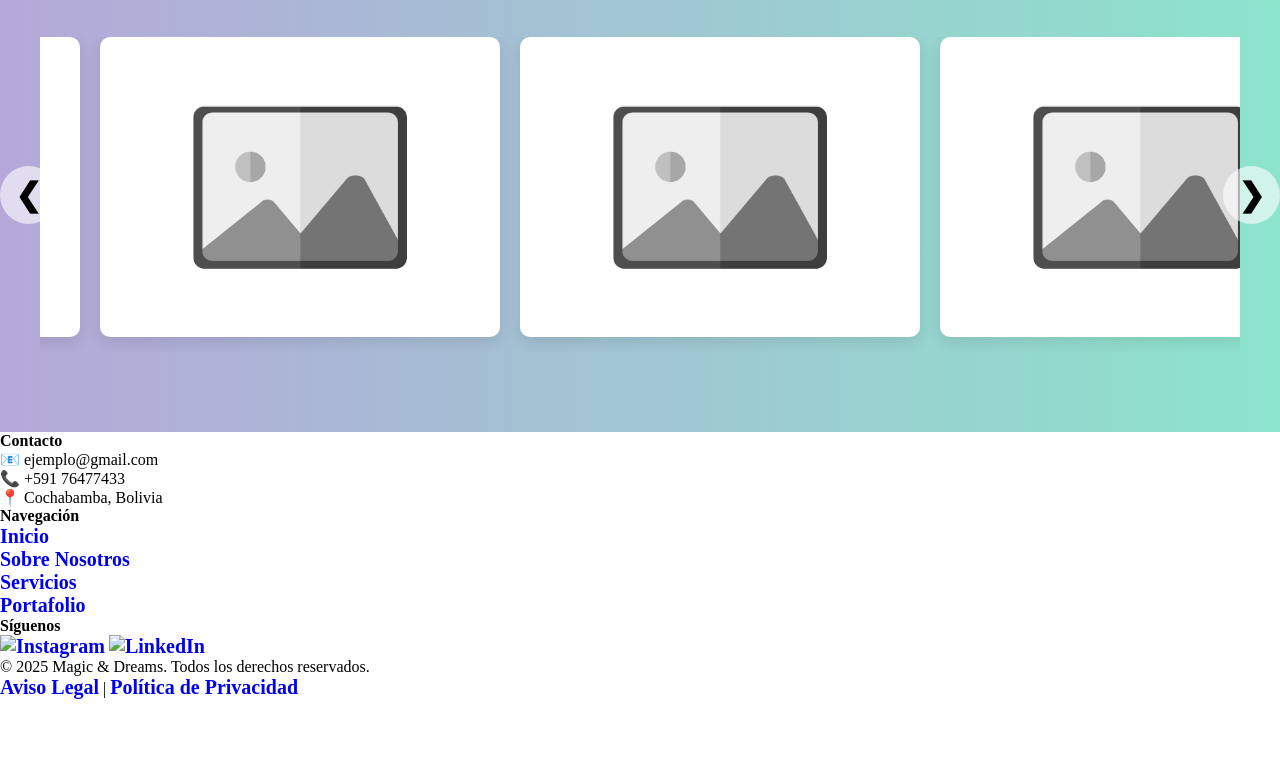
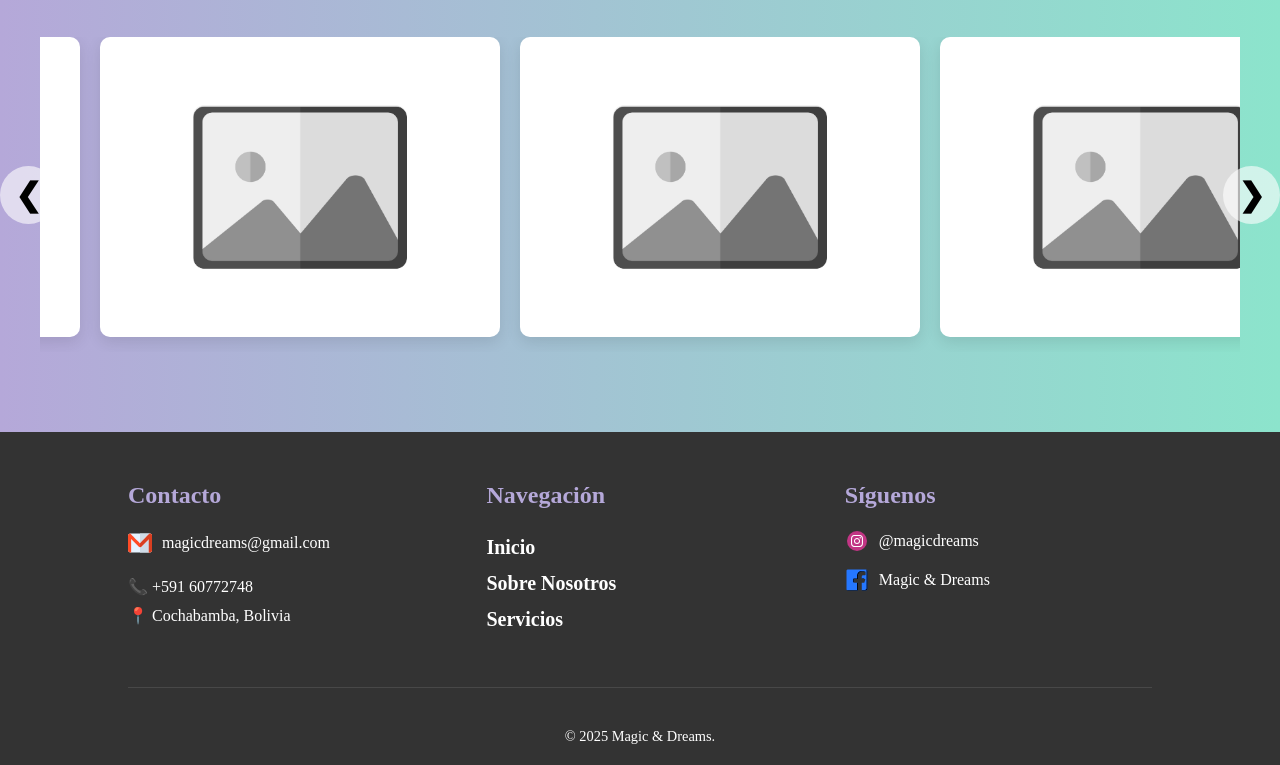
Before and after one commit to BRafa34/Marketing-y-Fotografia, a plain HTML site: page templates/index.html in a window 1280 px wide. Shown: the part 1524-2289 px from the top of the page. Before the commit the page ends 2223 px from the top, so only its background shows below. Drawn offline with Linux system fonts and the light colour scheme.

Commit message:
Modificaciones al footer y a la navbar

```diff
--- /dev/null
+++ b/static/css/about_us.css
@@ -0,0 +1,190 @@
+/* Importacion de Fuentes */
+
+@import url('https://fonts.googleapis.com/css2?family=Caveat:wght@400..700&display=swap');
+
+/*Paleta de Colores*/
+:root {
+    --color-lavanda: #b5a8d9;
+    --color-verde-menta: #8ce4cc;
+    --color-celeste: #74d4e0;
+
+    --color-primario: #ffffff;
+
+    --color-neutro-blanco: #ffffff;
+    --color-neutro-oscuro: #666666;
+    --color-neutro-gris-claro: #e5e5e5;
+
+    --color-texto-principal: #ffffff;
+    --color-texto-secundario: #444444;
+
+    --color-borde-claro: #f7f9fa;
+    --color-sombra: rgba(0, 0, 0, 0.1);
+}
+* {
+    margin: 0;
+    padding: 0;
+    box-sizing: border-box;
+}
+html{
+    scroll-behavior: smooth;
+}
+.body {
+    width: 100%;
+    height: 100%;
+    background-color: var(--color-neutro-blanco);/**/
+    color: var(--color-texto-secundario);/**/
+}
+/* Navbar Styles */
+header {
+    position: fixed; /* 💡 Navbar flotante sobre el hero */
+    top: 0;
+    left: 0;
+    width: 100%;
+    z-index: 10;
+    height: 90px;
+    overflow: visible;
+    display: flex;
+    justify-content: space-between;
+    align-items: center;
+    padding: 15px 10%;
+    background: rgba(255, 255, 255, 0.15);
+    backdrop-filter: blur(10px);
+    /*background: linear-gradient(90deg, var(--color-lavanda), var(--color-verde-menta));*/
+    box-shadow: 0 2px 4px var(--color-sombra);
+}
+li, a, button {
+    font-weight: 700;
+    font-size: 20px;
+    cursor: pointer;
+    text-decoration: none;
+}
+.logo{
+    height: 70px;
+    width: auto;
+    margin-left: -30px;
+    object-fit: contain;
+}
+.btn-contact {
+    font-family: "Caveat", cursive;
+    color: var(--color-primario);
+    border: none;
+    border-radius: 50px;
+    transition: all 0.3s ease 0s;
+    font-size: 30px;
+    background: none;
+}
+.btn-contact:hover {
+    color: var(--color-texto-secundario);
+    transform: translateY(-5px);
+}
+.logo {
+    cursor: pointer;
+}
+.nav-links {
+    list-style: none;
+}
+.nav-links li {
+    display: inline-block;
+    padding: 0px 20px;
+}
+.nav-links li a {
+    transition: all 0.3s ease 0s;
+    color: var(--color-primario);
+}
+.nav-links li a:hover {
+    color: var(--color-neutro-oscuro);
+}
+/* Responsive Navbar */
+
+/* Footer */
+.main-footer {
+    background-color: #333333;
+    color: var(--color-texto-principal);
+    padding: 50px 10% 20px;
+}
+
+.footer-content {
+    display: flex;
+    flex-wrap: wrap;
+    justify-content: space-between;
+    max-width: 1200px;
+    margin: 0 auto 30px;
+    border-bottom: 1px solid rgba(255, 255, 255, 0.1);
+    padding-bottom: 30px;
+}
+
+.footer-section {
+    width: 30%;
+    min-width: 200px;
+    margin-bottom: 20px;
+}
+
+.footer-section h4 {
+    color: var(--color-lavanda);
+    font-size: 1.5em;
+    margin-bottom: 20px;
+}
+.footer-navigation ul {
+    list-style: none;
+    padding: 0;
+}
+
+.footer-navigation a,
+.footer-contact p {
+    color: var(--color-texto-principal);
+    text-decoration: none;
+    font-size: 1em;
+    line-height: 1.8;
+    transition: color 0.3s;
+}
+.footer-contact img{
+    width: 24px;
+    height: 24px;
+    transition: filter 0.3s;
+}
+.footer-navigation a:hover {
+    color: var(--color-verde-menta);
+}
+.contact-item,
+.social-item{
+    display: flex;
+    align-items: center;
+    gap: 10px;
+    margin-bottom: 15px;
+    line-height: 1.5;
+}
+.contact-item img,
+.social-item img {
+    width: 24px;
+    height: 24px;
+}
+.contact-item p,
+.social-item p {
+    color: var(--color-texto-principal);
+    margin: 0;
+    font-size: 1em;
+}
+.footer-bottom {
+    max-width: 1200px;
+    margin: 0 auto;
+    text-align: center;
+    font-size: 0.9em;
+    padding-top: 10px;
+}
+
+/* Responsive Footer */
+@media (max-width: 768px) {
+    .footer-content {
+        flex-direction: column;
+        align-items: center;
+        text-align: center;
+    }
+    .footer-section {
+        width: 100%;
+        min-width: auto;
+        margin-bottom: 30px;
+    }
+    .social-links {
+        justify-content: center;
+    }
+}
--- a/static/css/index.css
+++ b/static/css/index.css
@@ -26,6 +26,9 @@
     box-sizing: border-box;
 
 }
+html{
+    scroll-behavior: smooth;
+}
 .body {
     width: 100%;
     height: 100%;
@@ -39,11 +42,12 @@ header {
     left: 0;
     width: 100%;
     z-index: 10;
-
+    height: 90px;
+    overflow: visible;
     display: flex;
     justify-content: space-between;
     align-items: center;
-    padding: 30px 10%;
+    padding: 15px 10%;
     background: rgba(255, 255, 255, 0.15);
     backdrop-filter: blur(10px);
     /*background: linear-gradient(90deg, var(--color-lavanda), var(--color-verde-menta));*/
@@ -54,6 +58,12 @@ li, a, button {
     font-size: 20px;
     cursor: pointer;
     text-decoration: none;
+}
+.logo{
+    height: 70px;
+    width: auto;
+    margin-left: -30px;
+    object-fit: contain;
 }
 .btn-contact {
     font-family: "Caveat", cursive;
@@ -336,3 +346,96 @@ li, a, button {
 .carousel-btn-next {
     right: -40px;
 }
+
+/* Footer */
+.main-footer {
+    background-color: #333333;
+    color: var(--color-texto-principal);
+    padding: 50px 10% 20px;
+}
+
+.footer-content {
+    display: flex;
+    flex-wrap: wrap;
+    justify-content: space-between;
+    max-width: 1200px;
+    margin: 0 auto 30px;
+    border-bottom: 1px solid rgba(255, 255, 255, 0.1);
+    padding-bottom: 30px;
+}
+
+.footer-section {
+    width: 30%;
+    min-width: 200px;
+    margin-bottom: 20px;
+}
+
+.footer-section h4 {
+    color: var(--color-lavanda);
+    font-size: 1.5em;
+    margin-bottom: 20px;
+}
+.footer-navigation ul {
+    list-style: none;
+    padding: 0;
+}
+
+.footer-navigation a,
+.footer-contact p {
+    color: var(--color-texto-principal);
+    text-decoration: none;
+    font-size: 1em;
+    line-height: 1.8;
+    transition: color 0.3s;
+}
+.footer-contact img{
+    width: 24px;
+    height: 24px;
+    transition: filter 0.3s;
+}
+.footer-navigation a:hover {
+    color: var(--color-verde-menta);
+}
+.contact-item,
+.social-item{
+    display: flex;
+    align-items: center;
+    gap: 10px;
+    margin-bottom: 15px;
+    line-height: 1.5;
+}
+.contact-item img,
+.social-item img {
+    width: 24px;
+    height: 24px;
+}
+.contact-item p,
+.social-item p {
+    color: var(--color-texto-principal);
+    margin: 0;
+    font-size: 1em;
+}
+.footer-bottom {
+    max-width: 1200px;
+    margin: 0 auto;
+    text-align: center;
+    font-size: 0.9em;
+    padding-top: 10px;
+}
+
+/* Responsive Footer */
+@media (max-width: 768px) {
+    .footer-content {
+        flex-direction: column;
+        align-items: center;
+        text-align: center;
+    }
+    .footer-section {
+        width: 100%;
+        min-width: auto;
+        margin-bottom: 30px;
+    }
+    .social-links {
+        justify-content: center;
+    }
+}
--- /dev/null
+++ b/static/css/servicios.css
@@ -0,0 +1,190 @@
+/* Importacion de Fuentes */
+
+@import url('https://fonts.googleapis.com/css2?family=Caveat:wght@400..700&display=swap');
+
+/*Paleta de Colores*/
+:root {
+    --color-lavanda: #b5a8d9;
+    --color-verde-menta: #8ce4cc;
+    --color-celeste: #74d4e0;
+
+    --color-primario: #ffffff;
+
+    --color-neutro-blanco: #ffffff;
+    --color-neutro-oscuro: #666666;
+    --color-neutro-gris-claro: #e5e5e5;
+
+    --color-texto-principal: #ffffff;
+    --color-texto-secundario: #444444;
+
+    --color-borde-claro: #f7f9fa;
+    --color-sombra: rgba(0, 0, 0, 0.1);
+}
+* {
+    margin: 0;
+    padding: 0;
+    box-sizing: border-box;
+}
+html{
+    scroll-behavior: smooth;
+}
+.body {
+    width: 100%;
+    height: 100%;
+    background-color: var(--color-neutro-blanco);/**/
+    color: var(--color-texto-secundario);/**/
+}
+/* Navbar Styles */
+header {
+    position: fixed; /* 💡 Navbar flotante sobre el hero */
+    top: 0;
+    left: 0;
+    width: 100%;
+    z-index: 10;
+    height: 90px;
+    overflow: visible;
+    display: flex;
+    justify-content: space-between;
+    align-items: center;
+    padding: 15px 10%;
+    background: rgba(255, 255, 255, 0.15);
+    backdrop-filter: blur(10px);
+    /*background: linear-gradient(90deg, var(--color-lavanda), var(--color-verde-menta));*/
+    box-shadow: 0 2px 4px var(--color-sombra);
+}
+li, a, button {
+    font-weight: 700;
+    font-size: 20px;
+    cursor: pointer;
+    text-decoration: none;
+}
+.logo{
+    height: 70px;
+    width: auto;
+    margin-left: -30px;
+    object-fit: contain;
+}
+.btn-contact {
+    font-family: "Caveat", cursive;
+    color: var(--color-primario);
+    border: none;
+    border-radius: 50px;
+    transition: all 0.3s ease 0s;
+    font-size: 30px;
+    background: none;
+}
+.btn-contact:hover {
+    color: var(--color-texto-secundario);
+    transform: translateY(-5px);
+}
+.logo {
+    cursor: pointer;
+}
+.nav-links {
+    list-style: none;
+}
+.nav-links li {
+    display: inline-block;
+    padding: 0px 20px;
+}
+.nav-links li a {
+    transition: all 0.3s ease 0s;
+    color: var(--color-primario);
+}
+.nav-links li a:hover {
+    color: var(--color-neutro-oscuro);
+}
+/* Responsive Navbar */
+
+/* Footer */
+.main-footer {
+    background-color: #333333;
+    color: var(--color-texto-principal);
+    padding: 50px 10% 20px;
+}
+
+.footer-content {
+    display: flex;
+    flex-wrap: wrap;
+    justify-content: space-between;
+    max-width: 1200px;
+    margin: 0 auto 30px;
+    border-bottom: 1px solid rgba(255, 255, 255, 0.1);
+    padding-bottom: 30px;
+}
+
+.footer-section {
+    width: 30%;
+    min-width: 200px;
+    margin-bottom: 20px;
+}
+
+.footer-section h4 {
+    color: var(--color-lavanda);
+    font-size: 1.5em;
+    margin-bottom: 20px;
+}
+.footer-navigation ul {
+    list-style: none;
+    padding: 0;
+}
+
+.footer-navigation a,
+.footer-contact p {
+    color: var(--color-texto-principal);
+    text-decoration: none;
+    font-size: 1em;
+    line-height: 1.8;
+    transition: color 0.3s;
+}
+.footer-contact img{
+    width: 24px;
+    height: 24px;
+    transition: filter 0.3s;
+}
+.footer-navigation a:hover {
+    color: var(--color-verde-menta);
+}
+.contact-item,
+.social-item{
+    display: flex;
+    align-items: center;
+    gap: 10px;
+    margin-bottom: 15px;
+    line-height: 1.5;
+}
+.contact-item img,
+.social-item img {
+    width: 24px;
+    height: 24px;
+}
+.contact-item p,
+.social-item p {
+    color: var(--color-texto-principal);
+    margin: 0;
+    font-size: 1em;
+}
+.footer-bottom {
+    max-width: 1200px;
+    margin: 0 auto;
+    text-align: center;
+    font-size: 0.9em;
+    padding-top: 10px;
+}
+
+/* Responsive Footer */
+@media (max-width: 768px) {
+    .footer-content {
+        flex-direction: column;
+        align-items: center;
+        text-align: center;
+    }
+    .footer-section {
+        width: 100%;
+        min-width: auto;
+        margin-bottom: 30px;
+    }
+    .social-links {
+        justify-content: center;
+    }
+}
--- a/index.html
+++ b/templates/index.html
@@ -8,15 +8,15 @@
 </head>
 <body>
     <header class="navbar">
-        <img class="logo" src="" alt="logo">
+        <img class="logo" src="/static/img/logo.png" alt="logo">
         <nav>
             <ul class="nav-links">
-                <li><a href="#">Inicio</a></li>
-                <li><a href="#">Sobre Nosotros</a></li>
-                <li><a href="#">Portafolio</a></li>
+                <li><a href="/templates/index.html">Inicio</a></li>
+                <li><a href="/templates/about_us.html">Sobre Nosotros</a></li>
+                <li><a href="/templates/servicios.html">Servicios</a></li>
             </ul>
         </nav>
-        <a class="contact" href="#"><button class="btn-contact">Contacto</button></a>
+        <a class="contact" href="#footer"><button class="btn-contact">Contacto</button></a>
     </header>
     <section class="main-section">
         <div class="main-content">
@@ -31,28 +31,28 @@
         <div class="services-grid">
             <div class="services-card card-1">
                 <a href="#" class="read-more-link">
-                    <h4>Fotografía</h4>
+                    <h4>Fotografía y Edición</h4>
                     <p>Descripcion...</p>
                     <span class="card-number">1</span>
                 </a>
             </div>
             <div class="services-card card-2">
                 <a href="#" class="read-more-link">
-                    <h4>Servicio 2</h4>
+                    <h4>Asesorias en Marketing</h4>
                     <p>Descripcion...</p>
                     <span class="card-number">2</span>
                 </a>
             </div>
             <div class="services-card card-3">
                 <a href="#" class="read-more-link">
-                    <h4>Servicio 3</h4>
+                    <h4>Creación de contenido</h4>
                     <p>Descripcion...</p>
                     <span class="card-number">3</span>
                 </a>
             </div>
             <div class="services-card card-4">
                 <a href="#" class="read-more-link">
-                    <h4>Servicio 4</h4>
+                    <h4>Gestión de campañas</h4>
                     <p>Descripcion...</p>
                     <span class="card-number">4</span>
                 </a>
@@ -94,40 +94,41 @@
             <button class="carousel-btn-next">&#10095;</button>
         </div>
     </section>
-    <footer class="main-footer">
+    <footer class="main-footer" id="footer">
         <div class="footer-content">
             <div class="footer-section footer-contact">
                 <h4>Contacto</h4>
-                <p>📧 ejemplo@gmail.com</p>
-                <p>📞 +591 76477433</p>
+                <div class="contact-item"><img src="/static/img/icons/gmail-icon.svg" alt="Gmail">
+                    <p>magicdreams@gmail.com</p></div>
+                <p>📞 +591 60772748</p>
                 <p>📍 Cochabamba, Bolivia</p>
             </div>
 
             <div class="footer-section footer-navigation">
                 <h4>Navegación</h4>
                 <ul>
-                <li><a href="#">Inicio</a></li>
-                <li><a href="#">Sobre Nosotros</a></li>
-                <li><a href="#">Servicios</a></li>
-                <li><a href="#">Portafolio</a></li>
+                    <li><a href="index.html">Inicio</a></li>
+                    <li><a href="about_us.html">Sobre Nosotros</a></li>
+                    <li><a href="servicios.html">Servicios</a></li>
                 </ul>
             </div>
 
             <div class="footer-section footer-social">
                 <h4>Síguenos</h4>
-            <div class="social-links">
-                <a href="#"><img src="ruta/a/icono-instagram.png" alt="Instagram"></a>
-                <a href="#"><img src="ruta/a/icono-linkedin.png" alt="LinkedIn"></a>
+                <div class="social-list">
+                    <div class="social-item">
+                        <img src="/static/img/icons/instagram-icon.svg" alt="Instagram">
+                        <p>@magicdreams</p>
+                    </div>
+                    <div class="social-item">
+                        <img src="/static/img/icons/facebook-icon.svg" alt="Facebook">
+                        <p>Magic & Dreams</p>
                     </div>
                 </div>
             </div>
-
+        </div>
         <div class="footer-bottom">
-            <p>&copy; 2025 Magic & Dreams. Todos los derechos reservados.</p>
-            <div class="legal-links">
-                <a href="#">Aviso Legal</a> |
-                <a href="#">Política de Privacidad</a>
-            </div>
+            <p>&copy; 2025 Magic & Dreams.</p>
         </div>
     </footer>
     <script src="/static/js/index.js"></script>
```
Also changed, not shown: templates/about_us.html (added, +59 -0 lines), templates/servicios.html (added, +59 -0 lines), static/img/icons/facebook-icon.svg (added), static/img/icons/gmail-icon.svg (added), static/img/icons/instagram-icon.svg (added), static/img/logo.png (added). Lines whose indentation alone changed are shown as unchanged.
